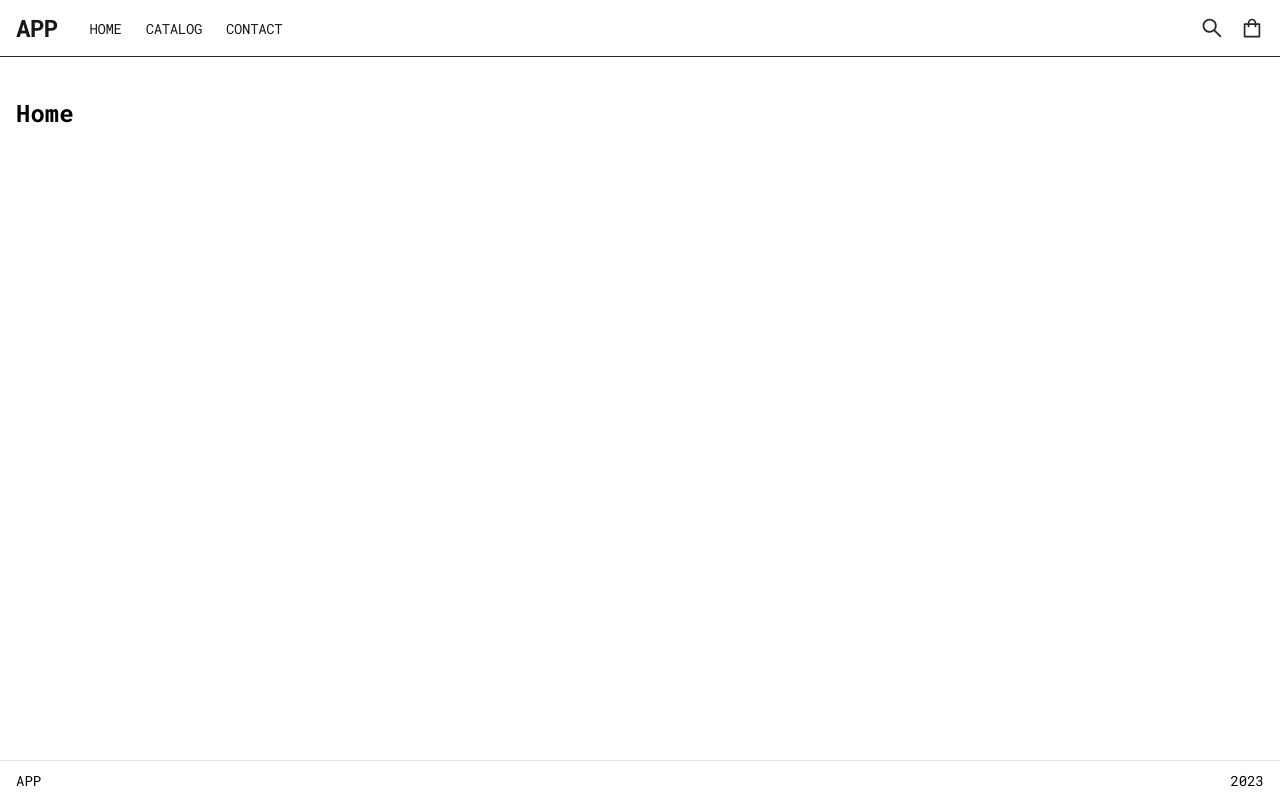
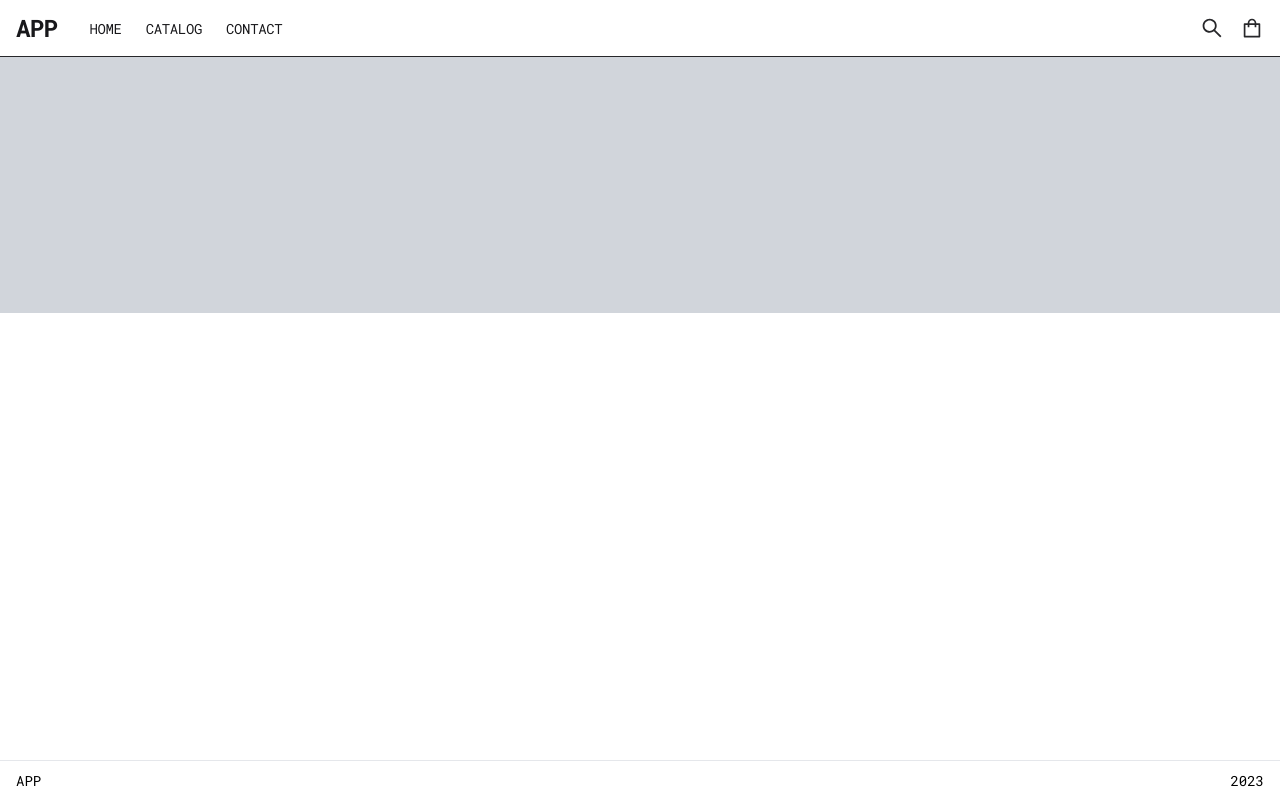
Before and after one commit to lbavendanos/privoti, a Next.js app: page / in a window 1280 px wide. Built offline with nearby package versions, Linux system fonts and the light colour scheme; no server answers.

Commit message:
Add banner to home page

```diff
--- a/src/modules/home/HomeModule.tsx
+++ b/src/modules/home/HomeModule.tsx
@@ -1,9 +1,11 @@
 import Container from '@/common/components/Container'
+import HomeBanner from './components/HomeBanner'
 
 export default function HomeModule() {
   return (
-    <Container className="my-10">
-      <h1 className="text-2xl text-black font-bold">Home</h1>
-    </Container>
+    <div className="flex flex-col">
+      <HomeBanner />
+      <Container className="my-10"></Container>
+    </div>
   )
 }
--- /dev/null
+++ b/src/modules/home/components/HomeBanner.tsx
@@ -0,0 +1,3 @@
+export default function HomeBanner() {
+  return <div className="bg-gray-300 h-64 w-full" />
+}
```
